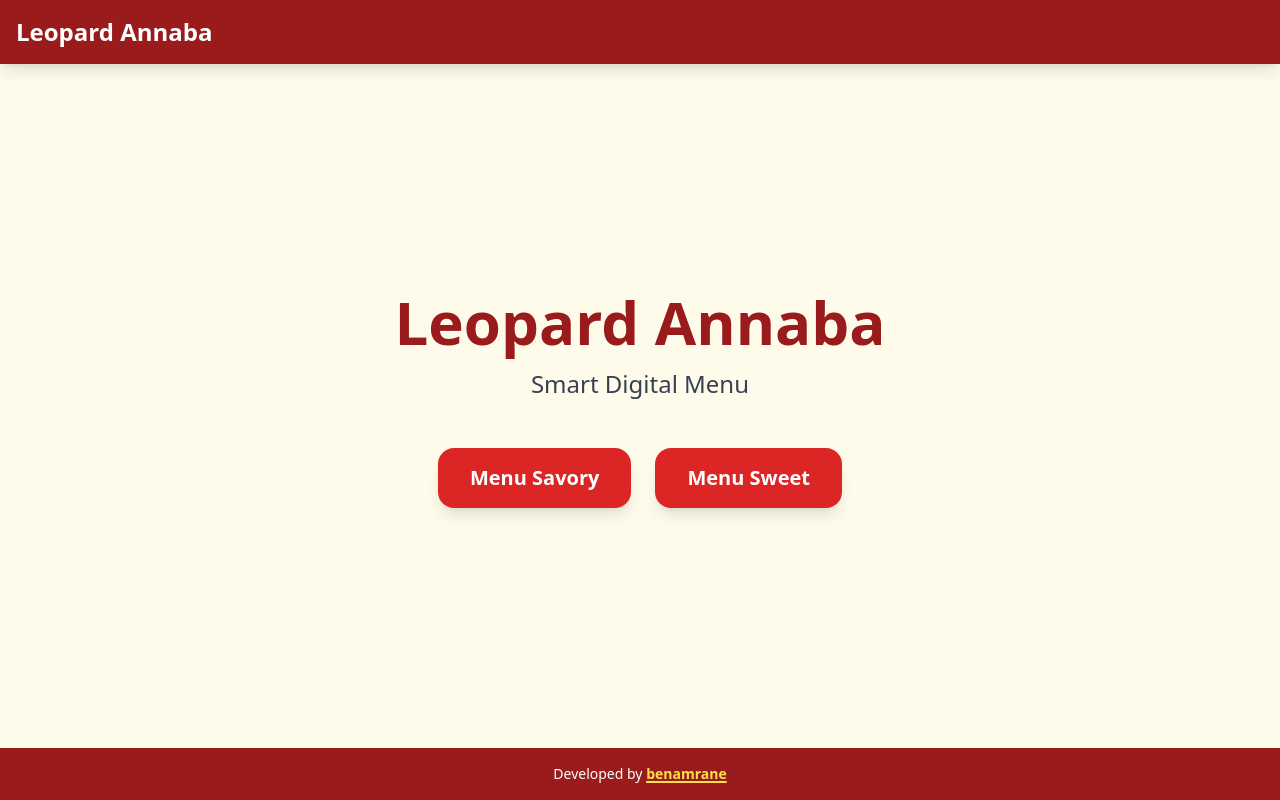
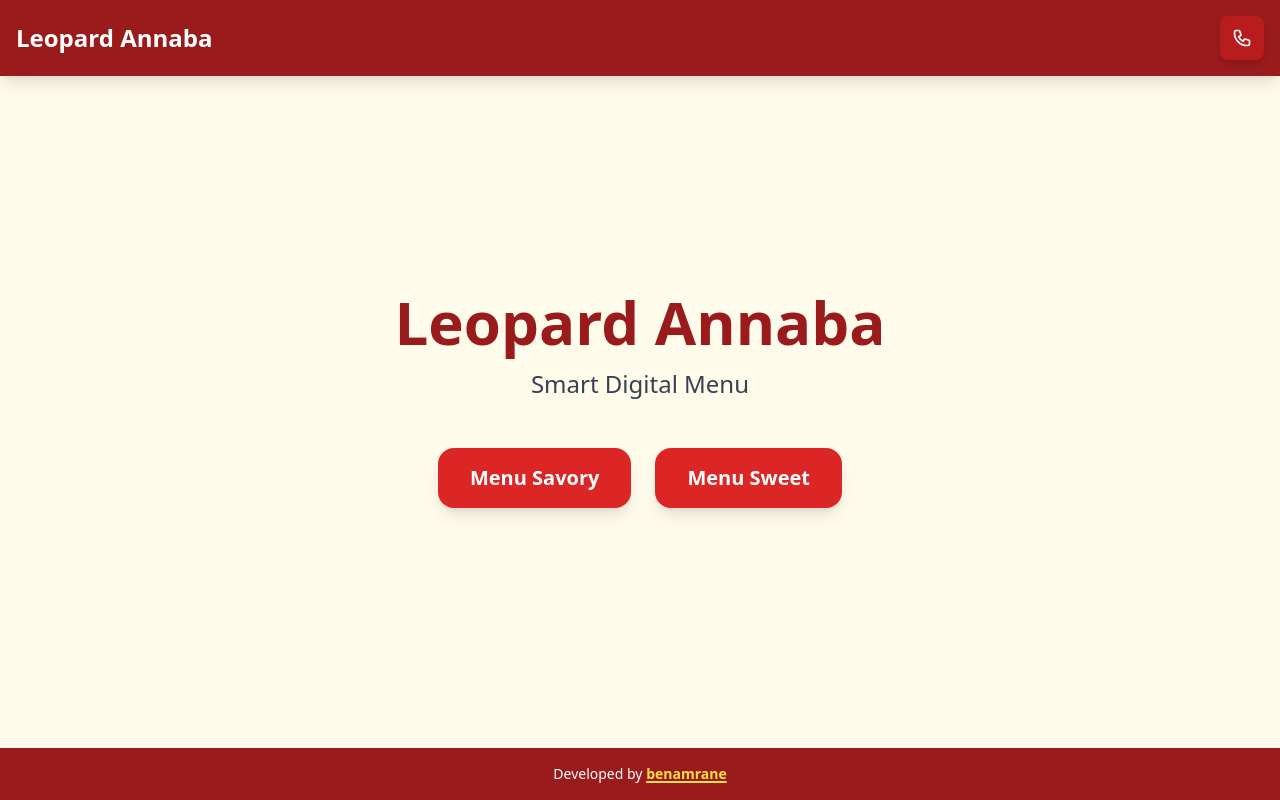
Before and after one commit to achrafbenamrane/leopard-annaba, a Next.js app: page / in a window 1280 px wide. Built offline with nearby package versions, Linux system fonts and the light colour scheme.

Commit message:
feat: add ContactButton to navbar - display call button in navigation

```diff
--- a/components/Navbar.tsx
+++ b/components/Navbar.tsx
@@ -1,4 +1,5 @@
 import Link from 'next/link'
+import ContactButton from './ContactButton'
 
 export default function Navbar() {
   return (
@@ -7,6 +8,9 @@ export default function Navbar() {
         <Link href="/" className="text-2xl font-bold">
           Leopard Annaba
         </Link>
+        <div className="relative">
+          <ContactButton />
+        </div>
       </div>
     </nav>
   )
```
